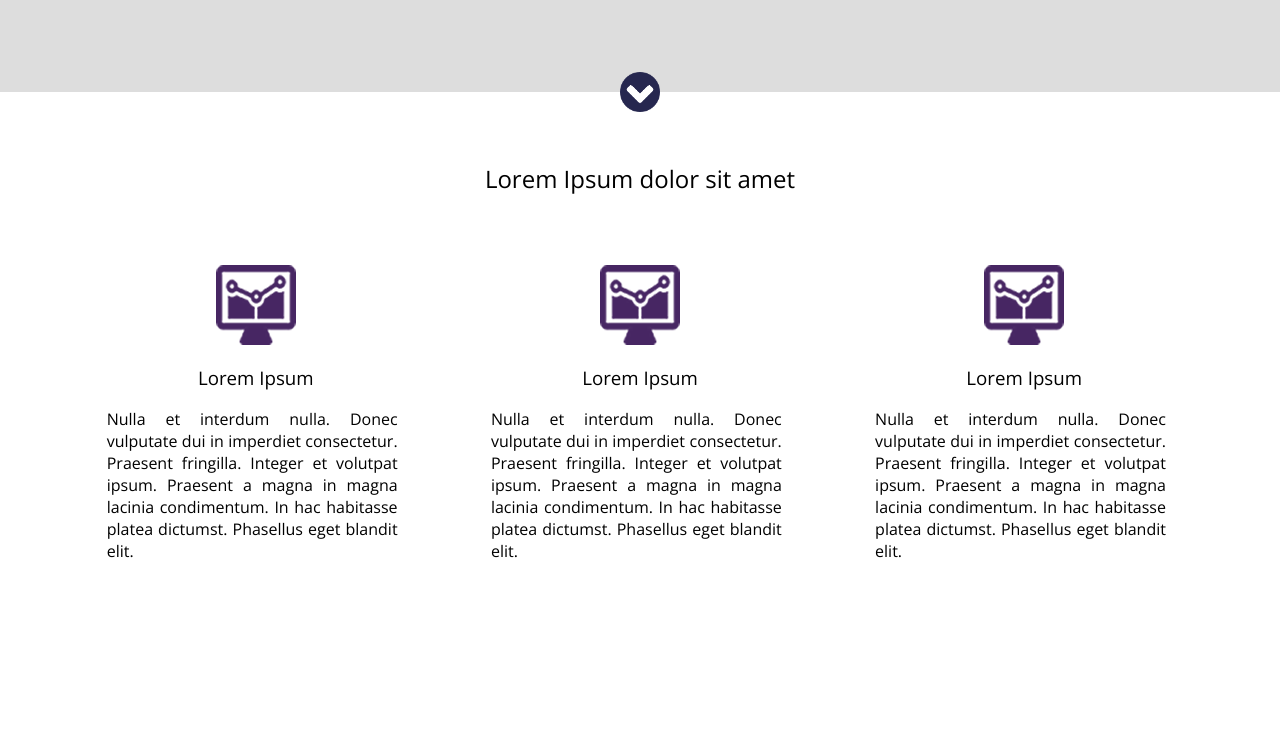
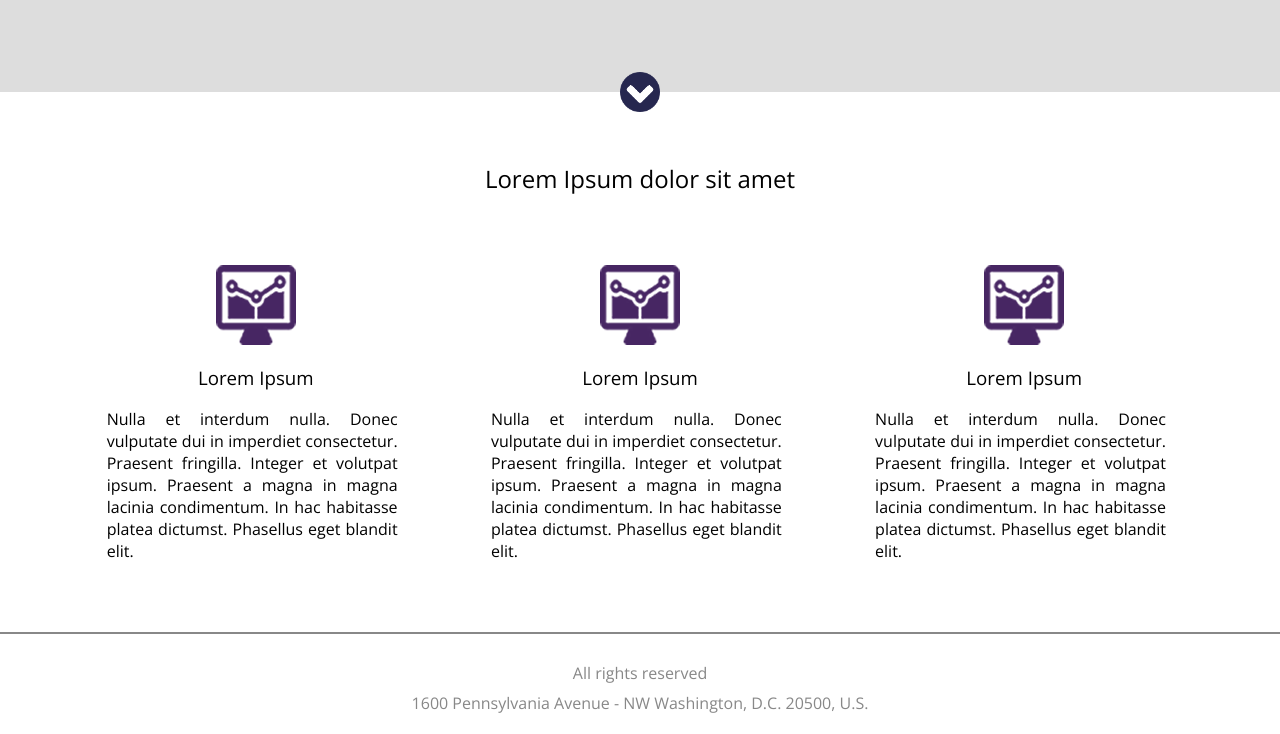
Before and after one commit to brunorp/LandingPage, a plain HTML site: page index.html in a window 1280 px wide. Shown: the part 969-1703 px from the top of the page. Before the commit the page ends 1601 px from the top, so only its background shows below. Drawn offline with nearby package versions, Linux system fonts and the light colour scheme.

Commit message:
adding footer

```diff
--- a/css/style.css
+++ b/css/style.css
@@ -170,3 +170,14 @@ form input[type="submit"]{
 .item img {
 	margin-bottom: 15px;
 }
+
+.footer {
+	padding: 20px 0;
+	border-top: 2px solid #888;
+	text-align: center;
+	color: #888;
+}
+
+.footer > p {
+	margin-top: 8px;
+}
--- a/index.html
+++ b/index.html
@@ -75,5 +75,9 @@
 			</div>
 		</div>
 	</div>
+	<div class="footer">
+		<p>All rights reserved</p>
+		<p>1600 Pennsylvania Avenue - NW Washington, D.C. 20500, U.S.</p>
+	</div>
 </body>
 </html>
```
